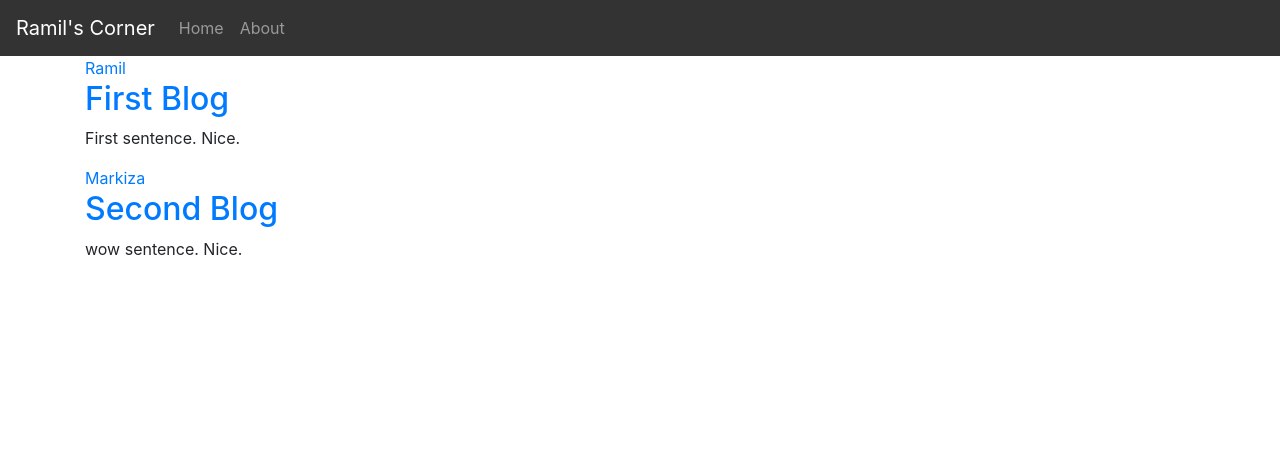
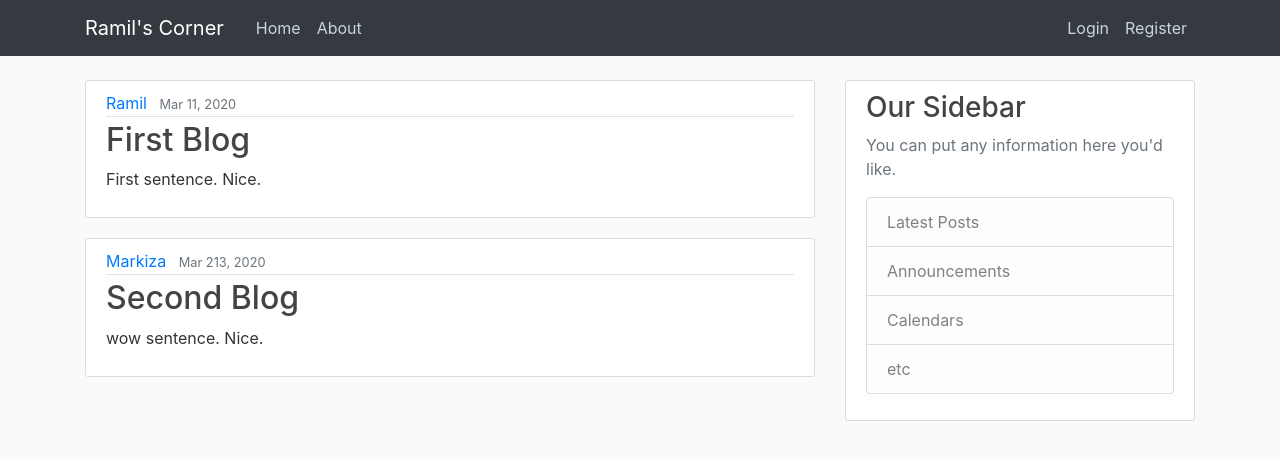
Before and after one commit to Mathemmagician/Flask_website, a Flask app: page / in a window 1280 px wide. Shown: the top 460 px of the page. Run offline with Flask 2, Linux system fonts and the light colour scheme; some libraries are stand-ins or nearby versions.

Commit message:
Added Login and Register pages, new css

```diff
--- a/flaskblog.py
+++ b/flaskblog.py
@@ -36,9 +36,15 @@ def register():
         return redirect(url_for('home'))
     return render_template('register.html', title='Register', form=form)
 
-@app.route("/login")
+@app.route("/login", methods=['GET', 'POST'])
 def login():
     form = LoginForm()
+    if form.validate_on_submit():
+        if form.email.data == 'admin@admin.com' and form.password.data == 'password':
+            flash('You have been loged in!', 'success')
+            return redirect(url_for('home'))
+        else:
+            flash('Login failed. Please check username and password', 'danger')
     return render_template('login.html', title='Login', form=form)
 
 
--- /dev/null
+++ b/static/main.css
@@ -0,0 +1,80 @@
+body {
+  background: #fafafa;
+  color: #333333;
+  margin-top: 5rem;
+}
+
+h1, h2, h3, h4, h5, h6 {
+  color: #444444;
+}
+
+.bg-steel {
+  background-color: #5f788a;
+}
+
+.site-header .navbar-nav .nav-link {
+  color: #cbd5db;
+}
+
+.site-header .navbar-nav .nav-link:hover {
+  color: #ffffff;
+}
+
+.site-header .navbar-nav .nav-link.active {
+  font-weight: 500;
+}
+
+.content-section {
+  background: #ffffff;
+  padding: 10px 20px;
+  border: 1px solid #dddddd;
+  border-radius: 3px;
+  margin-bottom: 20px;
+}
+
+.article-title {
+  color: #444444;
+}
+
+a.article-title:hover {
+  color: #428bca;
+  text-decoration: none;
+}
+
+.article-content {
+  white-space: pre-line;
+}
+
+.article-img {
+  height: 65px;
+  width: 65px;
+  margin-right: 16px;
+}
+
+.article-metadata {
+  padding-bottom: 1px;
+  margin-bottom: 4px;
+  border-bottom: 1px solid #e3e3e3
+}
+
+.article-metadata a:hover {
+  color: #333;
+  text-decoration: none;
+}
+
+.article-svg {
+  width: 25px;
+  height: 25px;
+  vertical-align: middle;
+}
+
+.account-img {
+  height: 125px;
+  width: 125px;
+  margin-right: 20px;
+  margin-bottom: 16px;
+}
+
+.account-heading {
+  font-size: 2.5rem;
+}
--- a/templates/home.html
+++ b/templates/home.html
@@ -5,7 +5,7 @@
           <div class="media-body">
             <div class="article-metadata">
               <a class="mr-2" href="#">{{ post.author }}</a>
-              <small class="text-muted">{{ post.date_posted }}</small>
+              <small class="text-muted">{{ post.date }}</small>
             </div>
             <h2><a class="article-title" href="#">{{ post.title }}</a></h2>
             <p class="article-content">{{ post.content }}</p>
--- a/templates/layout.html
+++ b/templates/layout.html
@@ -1,65 +1,78 @@
 <!DOCTYPE html>
-<html lang='en'>
+<html>
 <head>
     <!-- Required meta tags -->
     <meta charset="utf-8">
     <meta name="viewport" content="width=device-width, initial-scale=1, shrink-to-fit=no">
+
     <!-- Bootstrap CSS -->
-    <link rel="stylesheet" href="https://stackpath.bootstrapcdn.com/bootstrap/4.4.1/css/bootstrap.min.css" integrity="sha384-Vkoo8x4CGsO3+Hhxv8T/Q5PaXtkKtu6ug5TOeNV6gBiFeWPGFN9MuhOf23Q9Ifjh" crossorigin="anonymous">
+    <link rel="stylesheet" href="https://maxcdn.bootstrapcdn.com/bootstrap/4.0.0/css/bootstrap.min.css" integrity="sha384-Gn5384xqQ1aoWXA+058RXPxPg6fy4IWvTNh0E263XmFcJlSAwiGgFAW/dAiS6JXm" crossorigin="anonymous">
+
+    <link rel="stylesheet" type="text/css" href="{{ url_for('static', filename='main.css') }}">
 
     {% if title %}
-		<title>Flask Blog - {{title}}</title>
+        <title>Flask Blog - {{ title }}</title>
     {% else %}
-		<title>New hello</title>
+        <title>Flask Blog</title>
     {% endif %}
 </head>
 <body>
-	<nav class="navbar navbar-expand-md navbar-dark" style="background-color: #333333;">
-	  <a class="navbar-brand" href="{{url_for('home')}}">Ramil's Corner</a>
-	  <button class="navbar-toggler" type="button" data-toggle="collapse" data-target="#navbarNavDropdown" aria-controls="navbarNavDropdown" aria-expanded="false" aria-label="Toggle navigation">
+    <header class="site-header">
+      <nav class="navbar navbar-expand-md navbar-dark bg-dark fixed-top">
+        <div class="container">
+          <a class="navbar-brand mr-4" href="/">Ramil's Corner</a>
+          <button class="navbar-toggler" type="button" data-toggle="collapse" data-target="#navbarToggle" aria-controls="navbarToggle" aria-expanded="false" aria-label="Toggle navigation">
             <span class="navbar-toggler-icon"></span>
           </button>
-	  <div class="collapse navbar-collapse" id="navbarNavDropdown">
-	    <ul class="navbar-nav">
-	      <li class="nav-item">
-	        <a class="nav-link" href="{{url_for('home')}}">Home<span class="sr-only">(current)</span></a>
-	      </li>
-	      <li class="nav-item">
-	        <a class="nav-link" href="{{url_for('about')}}">About</a>
-	      </li>
-	      <!-- <li class="nav-item dropdown">
-	        <a class="nav-link dropdown-toggle" href="#" id="navbarDropdownMenuLink" role="button" data-toggle="dropdown" aria-haspopup="true" aria-expanded="false">
-	          Dropdown link
-	        </a>
-	        <div class="dropdown-menu" aria-labelledby="navbarDropdownMenuLink">
-	          <a class="dropdown-item" href="#">Action</a>
-	          <a class="dropdown-item" href="#">Another action</a>
-	          <a class="dropdown-item" href="#">Something else here</a>
+          <div class="collapse navbar-collapse" id="navbarToggle">
+            <div class="navbar-nav mr-auto">
+              <a class="nav-item nav-link" href="{{ url_for('home') }}">Home</a>
+              <a class="nav-item nav-link" href="{{ url_for('about') }}">About</a>
             </div>
-	      </li> -->
-	    </ul>
+            <!-- Navbar Right Side -->
+            <div class="navbar-nav">
+              <a class="nav-item nav-link" href="{{ url_for('login') }}">Login</a>
+              <a class="nav-item nav-link" href="{{ url_for('register') }}">Register</a>
+            </div>
+          </div>
         </div>
       </nav>
-
-	<div class="container">
+    </header>
+    <main role="main" class="container">
+      <div class="row">
+        <div class="col-md-8">
           {% with messages = get_flashed_messages(with_categories=true) %}
             {% if messages %}
               {% for category, message in messages %}
-					<div class='alert alert-{{ category }}'>
+                <div class="alert alert-{{ category }}">
                   {{ message }}
                 </div>
               {% endfor %}
             {% endif %}
           {% endwith %}
-		{% block content %} {% endblock %}
-
+          {% block content %}{% endblock %}
         </div>
+        <div class="col-md-4">
+          <div class="content-section">
+            <h3>Our Sidebar</h3>
+            <p class='text-muted'>You can put any information here you'd like.
+              <ul class="list-group">
+                <li class="list-group-item list-group-item-light">Latest Posts</li>
+                <li class="list-group-item list-group-item-light">Announcements</li>
+                <li class="list-group-item list-group-item-light">Calendars</li>
+                <li class="list-group-item list-group-item-light">etc</li>
+              </ul>
+            </p>
+          </div>
+        </div>
+      </div>
+    </main>
 
 
     <!-- Optional JavaScript -->
     <!-- jQuery first, then Popper.js, then Bootstrap JS -->
-	<script src="https://code.jquery.com/jquery-3.4.1.slim.min.js" integrity="sha384-J6qa4849blE2+poT4WnyKhv5vZF5SrPo0iEjwBvKU7imGFAV0wwj1yYfoRSJoZ+n" crossorigin="anonymous"></script>
-	<script src="https://cdn.jsdelivr.net/npm/popper.js@1.16.0/dist/umd/popper.min.js" integrity="sha384-Q6E9RHvbIyZFJoft+2mJbHaEWldlvI9IOYy5n3zV9zzTtmI3UksdQRVvoxMfooAo" crossorigin="anonymous"></script>
-	<script src="https://stackpath.bootstrapcdn.com/bootstrap/4.4.1/js/bootstrap.min.js" integrity="sha384-wfSDF2E50Y2D1uUdj0O3uMBJnjuUD4Ih7YwaYd1iqfktj0Uod8GCExl3Og8ifwB6" crossorigin="anonymous"></script>
+    <script src="https://code.jquery.com/jquery-3.2.1.slim.min.js" integrity="sha384-KJ3o2DKtIkvYIK3UENzmM7KCkRr/rE9/Qpg6aAZGJwFDMVNA/GpGFF93hXpG5KkN" crossorigin="anonymous"></script>
+    <script src="https://cdnjs.cloudflare.com/ajax/libs/popper.js/1.12.9/umd/popper.min.js" integrity="sha384-ApNbgh9B+Y1QKtv3Rn7W3mgPxhU9K/ScQsAP7hUibX39j7fakFPskvXusvfa0b4Q" crossorigin="anonymous"></script>
+    <script src="https://maxcdn.bootstrapcdn.com/bootstrap/4.0.0/js/bootstrap.min.js" integrity="sha384-JZR6Spejh4U02d8jOt6vLEHfe/JQGiRRSQQxSfFWpi1MquVdAyjUar5+76PVCmYl" crossorigin="anonymous"></script>
 </body>
 </html>
```
Also changed, not shown: templates/login.html (added, +52 -0 lines). Lines whose indentation alone changed are shown as unchanged.
